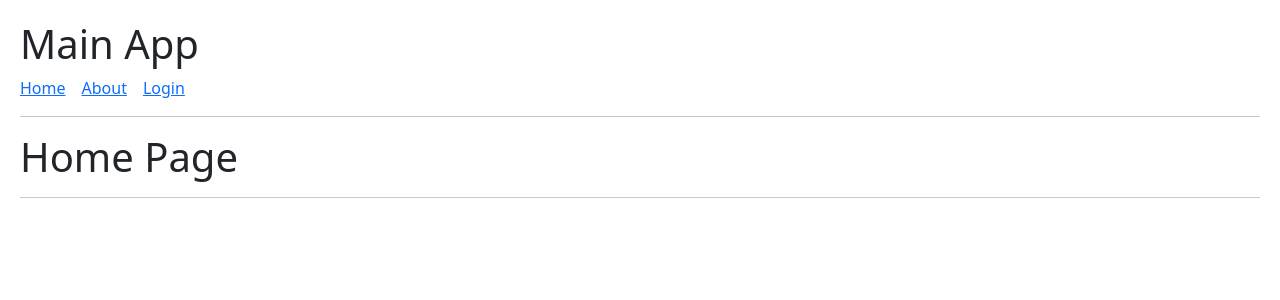
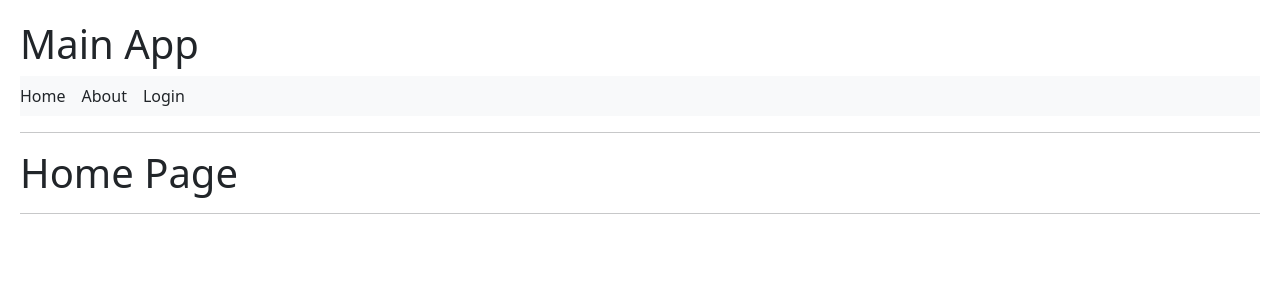
Before and after one commit to mcmmiguel/hooksApp-ReactFH, a React (Vite) app: page / in a window 1280 px wide. Shown: the top 300 px of the page. Built offline with nearby package versions, Linux system fonts and the light colour scheme.

Commit message:
NavBar created

```diff
--- a/src/09-useContext/MainApp.jsx
+++ b/src/09-useContext/MainApp.jsx
@@ -1,4 +1,5 @@
 import { Link, Outlet } from "react-router-dom";
+import { NavBar } from "./NavBar";
 
 
 export const MainApp = () => {
@@ -8,9 +9,7 @@
     return (
         <>
             <h1>Main App</h1>
-            <Link to='/'>Home</Link>
-            <Link to='about'>About</Link>
-            <Link to='login'>Login</Link>
+            <NavBar />
 
             <hr />
 
--- /dev/null
+++ b/src/09-useContext/NavBar.jsx
@@ -0,0 +1,17 @@
+import { Link } from "react-router-dom"
+
+export const NavBar = () => {
+    return (
+        <nav className="navbar navbar-expand-lg navbar-light bg-light">
+            <div className="nav-item">
+                <Link className="nav-link" to='/'>Home</Link>
+            </div>
+            <div className="nav-item">
+                <Link className="nav-link" to='about'>About</Link>
+            </div>
+            <div className="nav-item">
+                <Link className="nav-link" to='login'>Login</Link>
+            </div>
+        </nav>
+    )
+}
```
